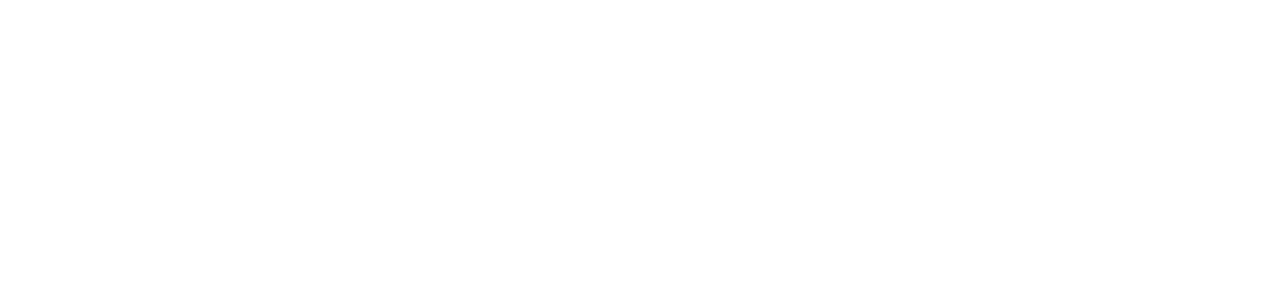
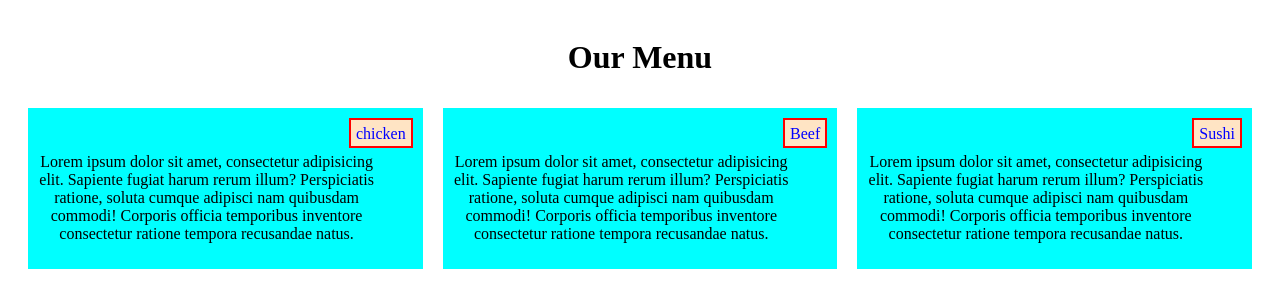
Before and after one commit to kola-avinash/web-development-course, a plain HTML site: page module2-solution/index.html in a window 1280 px wide. Drawn offline with Linux system fonts and the light colour scheme.

Commit message:
completed

```diff
--- a/module2-solution/css/style.css
+++ b/module2-solution/css/style.css
@@ -0,0 +1,55 @@
+* {
+ box-sizing: border-box;
+}
+
+body{
+    text-align: center;
+
+}
+.container{
+    width:100%;
+    padding:10px;
+    align-items: center;
+}
+.col1,.col2,.col3{
+    position:relative;
+    padding: 10px;
+    border: 10px solid white;
+    background-color: aqua;
+    width:32%;
+    float:left;
+}
+.title1,.title2,.title3{
+    background-color: bisque;
+    color:blue;
+    border: 2px solid red;
+    padding: 5px;
+    position: relative;
+    float:right;
+    clear:right;
+    height: 30px;
+    margin-bottom: 5px;
+}
+p{
+    clear:right;
+    width:90%;
+}
+
+@media (min-width:992px){
+    .col1,.col2,.col3{
+        width: 33.33%;
+    }
+}
+@media (min-width:768px) and (max-width:991px){
+    .col1,.col2{
+        width: 50%;
+    }
+    .col3{
+        width:100%
+    }
+}
+@media (max-width:767px){
+    .col1,.col2,.col3{
+        width: 100%;
+    }
+}
--- a/module2-solution/index.html
+++ b/module2-solution/index.html
@@ -8,5 +8,24 @@
     <link rel="stylesheet" href="css/style.css">
 </head>
 <body>
+    <div class="container">
+        <h1>Our Menu</h1>
+        <div class="border">
+            <div class="col1">
+                <div class="title1">chicken</div>
+                <p>Lorem ipsum dolor sit amet, consectetur adipisicing elit. Sapiente fugiat harum rerum illum? Perspiciatis ratione, soluta cumque adipisci nam quibusdam commodi! Corporis officia temporibus inventore consectetur ratione tempora recusandae natus.</p>
+            </div>
+            <div class="col2">
+                <div class="title2">Beef</div>
+                <p>Lorem ipsum dolor sit amet, consectetur adipisicing elit. Sapiente fugiat harum rerum illum? Perspiciatis ratione, soluta cumque adipisci nam quibusdam commodi! Corporis officia temporibus inventore consectetur ratione tempora recusandae natus.</p>
+            </div>
+            <div class="col3">
+                <div class="title3">Sushi</div>
+                <p>Lorem ipsum dolor sit amet, consectetur adipisicing elit. Sapiente fugiat harum rerum illum? Perspiciatis ratione, soluta cumque adipisci nam quibusdam commodi! Corporis officia temporibus inventore consectetur ratione tempora recusandae natus.</p>
+            </div>
+        </div>
+
+    </div>
+
 </body>
 </html>
```
